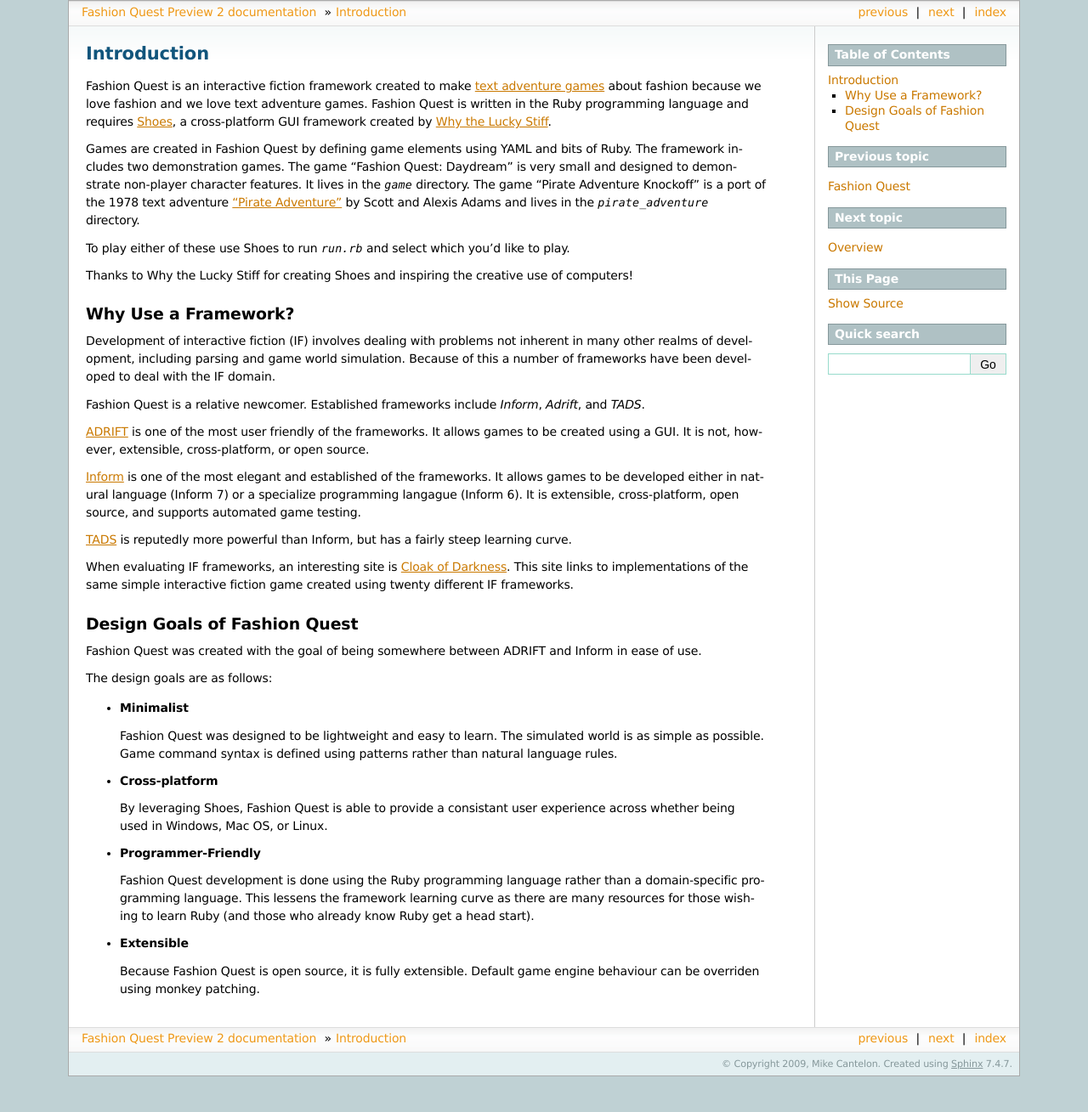
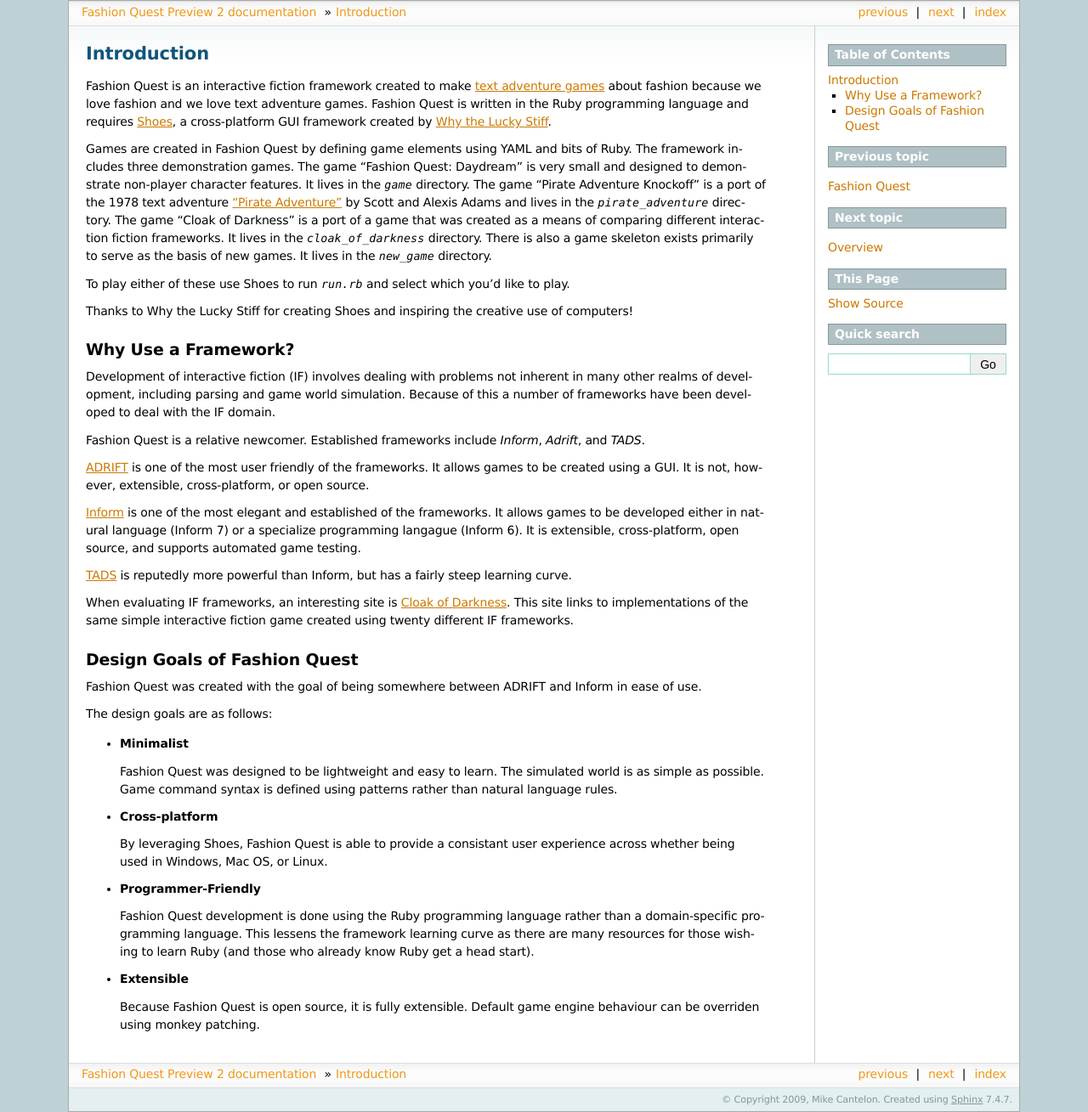
Before and after one commit to mcantelon/fashion-quest, a Sphinx documentation site: the page built from doc/source/introduction.rst, in a window 1280 px wide. Shown: the whole page at 85% size. Built offline with Sphinx 7.4.7, drawn with Linux system fonts in a browser that asks for light colours; before the commit the page ends 1267 px from its top, so only the background shows below that.

Commit message:
Updated intro text.

```diff
--- a/doc/source/introduction.rst
+++ b/doc/source/introduction.rst
@@ -3,7 +3,7 @@
 
 Fashion Quest is an interactive fiction framework created to make `text adventure games`_ about fashion because we love fashion and we love text adventure games. Fashion Quest is written in the Ruby programming language and requires Shoes_, a cross-platform GUI framework created by `Why the Lucky Stiff`_.
 
-Games are created in Fashion Quest by defining game elements using YAML and bits of Ruby. The framework includes two demonstration games. The game "Fashion Quest: Daydream" is very small and designed to demonstrate non-player character features. It lives in the `game` directory. The game "Pirate Adventure Knockoff" is a port of the 1978 text adventure `"Pirate Adventure"`_ by Scott and Alexis Adams and lives in the `pirate_adventure` directory.
+Games are created in Fashion Quest by defining game elements using YAML and bits of Ruby. The framework includes three demonstration games. The game "Fashion Quest: Daydream" is very small and designed to demonstrate non-player character features. It lives in the `game` directory. The game "Pirate Adventure Knockoff" is a port of the 1978 text adventure `"Pirate Adventure"`_ by Scott and Alexis Adams and lives in the `pirate_adventure` directory. The game "Cloak of Darkness" is a port of a game that was created as a means of comparing different interaction fiction frameworks. It lives in the `cloak_of_darkness` directory. There is also a game skeleton exists primarily to serve as the basis of new games. It lives in the `new_game` directory.
 
 To play either of these use Shoes to run `run.rb` and select which you’d like to play.
 
```
